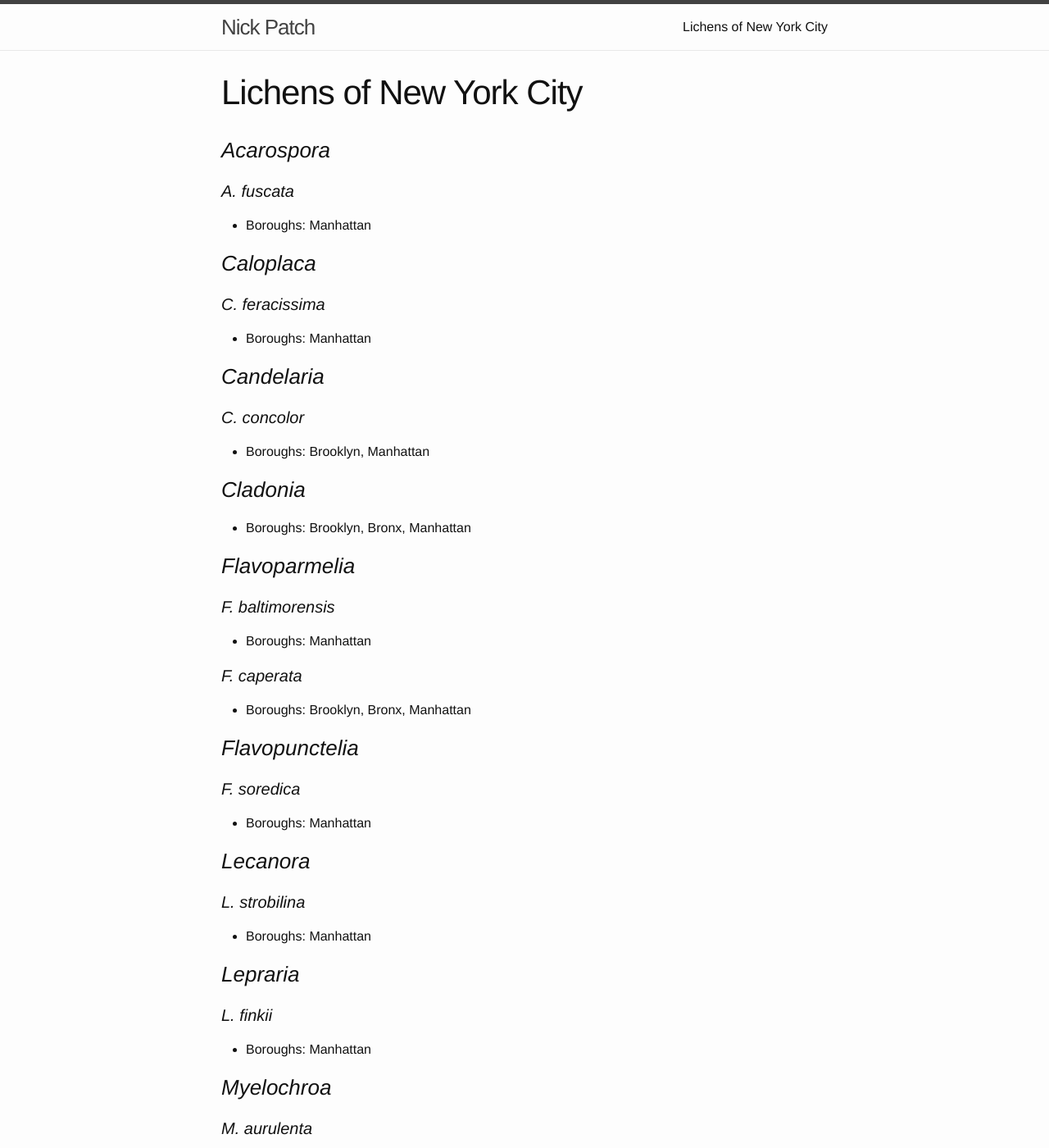
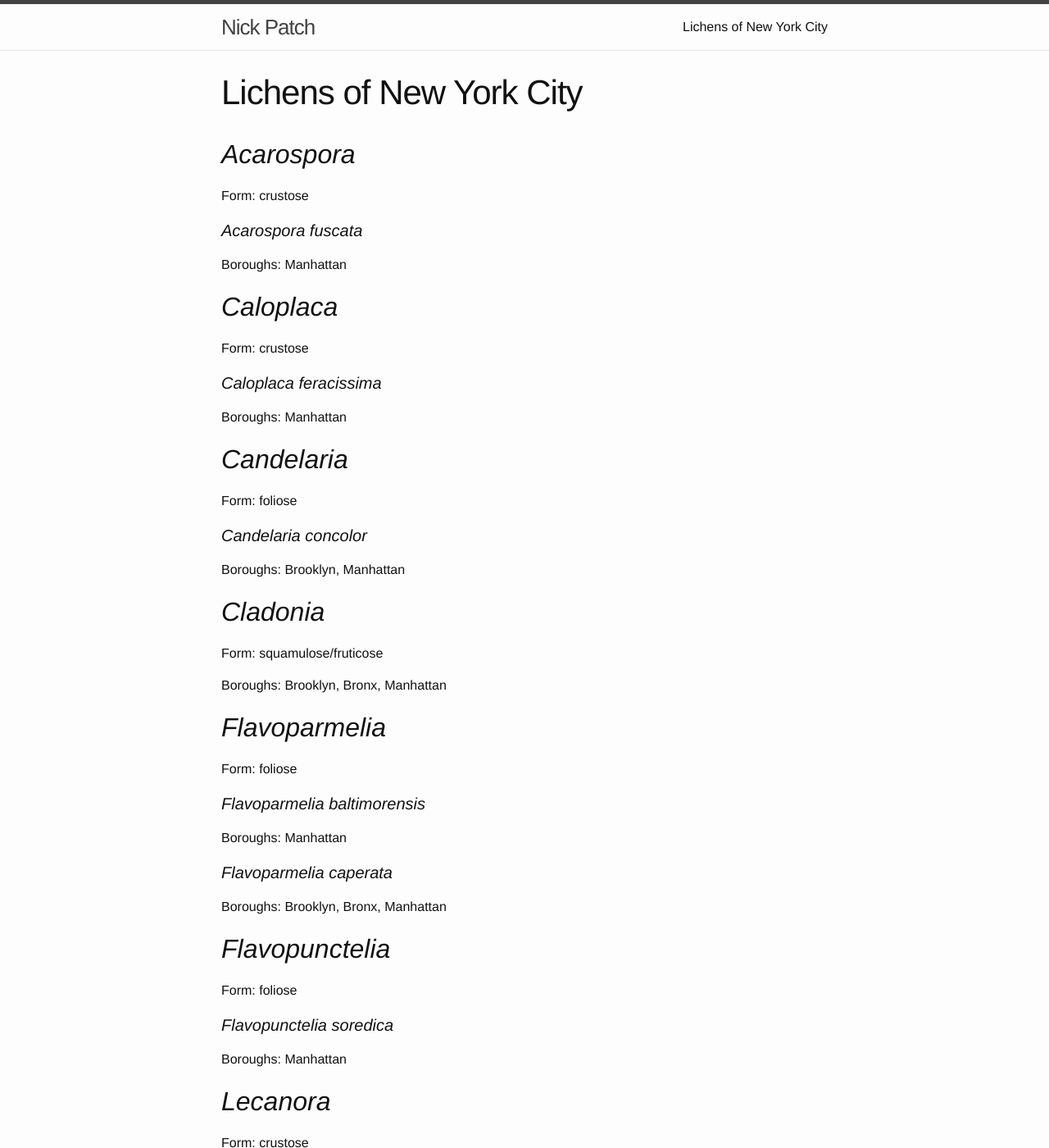
Before and after one commit to lichens-nyc/lichens-nyc.github.io, a Jekyll site: the page built from lichens-nyc.md, in a window 1280 px wide and 1400 px high. Shown: the whole window at 82% size. Built offline with Jekyll 4.4.1, drawn with Linux system fonts in a browser that asks for light colours; some of the changed text lies outside the part shown.

Commit message:
add lichen growth forms

```diff
--- a/_data/lichens-nyc.yaml
+++ b/_data/lichens-nyc.yaml
@@ -1,56 +1,69 @@
 - name: Acarospora
+  form: crustose
   species:
   - name: fuscata
     boroughs: [MA]
 - name: Caloplaca
+  form: crustose
   species:
   - name: feracissima
     boroughs: [MA]
 - name: Candelaria
+  form: foliose
   species:
   - name: concolor
     boroughs: [BK, MA]
 - name: Cladonia
+  form: squamulose/fruticose
   boroughs: [BK, BX, MA]
 - name: Flavoparmelia
+  form: foliose
   species:
   - name: baltimorensis
     boroughs: [MA]
   - name: caperata
     boroughs: [BK, BX, MA]
 - name: Flavopunctelia
+  form: foliose
   species:
   - name: soredica
     boroughs: [MA]
 - name: Lecanora
+  form: crustose
   species:
   - name: strobilina
     boroughs: [MA]
 - name: Lepraria
+  form: leprose
   species:
   - name: finkii
     boroughs: [MA]
 - name: Myelochroa
+  form: foliose
   species:
   - name: aurulenta
     boroughs: [MA]
 - name: Parmelia
+  form: foliose
   species:
   - name: sulcata
     boroughs: [BK, MA]
 - name: Parmotrema
+  form: foliose
   species:
   - name: hypotropum
     boroughs: [MA]
   - name: perlatum
     boroughs: [BK]
 - name: Phaeophyscia
+  form: foliose
   species:
   - name: adiastola
     boroughs: [MA]
   - name: rubropulchra
     boroughs: [MA]
 - name: Physcia
+  form: foliose
   species:
   - name: adscendens
     boroughs: [BK]
@@ -59,26 +72,32 @@
   - name: stellaris
     boroughs: [BK, MA]
 - name: Physciella
+  form: foliose
   species:
   - name: chloantha
     boroughs: [MA]
 - name: Punctelia
+  form: foliose
   species:
   - name: caseana
     boroughs: [MA]
   - name: rudecta
     boroughs: [BK, MA]
 - name: Rinodina
+  form: crustose
   boroughs: [BK]
 - name: Sarcogyne
+  form: crustose
   species:
   - name: clavus
     boroughs: [MA]
 - name: Trapelia
+  form: crustose
   species:
   - name: placodioides
     boroughs: [MA]
 - name: Xanthoparmelia
+  form: foliose
   species:
   - name: plittii
     boroughs: [MA]
--- a/lichens-nyc.md
+++ b/lichens-nyc.md
@@ -7,27 +7,26 @@ layout:    page
 {% assign boroughs = site.data.locations.boroughs %}
 
 {% for genus in site.data.lichens-nyc %}
-<h3><cite>{{ genus.name }}</cite></h3>
+<h2><cite>{{ genus.name }}</cite></h2>
+<p>
+  Form: {{ genus.form }}
+</p>
 {% if genus.species %}
 {% for species in genus.species %}
-<h4><cite>{{ genus.name | slice: 0 }}. {{ species.name }}</cite></h4>
-<ul>
-  <li>
-    Boroughs:
-    {% for borough in species.boroughs %}
-      {{ boroughs[borough] }}{% unless forloop.last %}, {% endunless %}
-    {% endfor %}
-  </li>
-</ul>
+<h4><cite>{{ genus.name }} {{ species.name }}</cite></h4>
+<p>
+  Boroughs:
+  {% for borough in species.boroughs %}
+    {{ boroughs[borough] }}{% unless forloop.last %}, {% endunless %}
+  {% endfor %}
+</p>
 {% endfor %}
 {% else %}
-<ul>
-  <li>
-    Boroughs:
-    {% for borough in genus.boroughs %}
-      {{ boroughs[borough] }}{% unless forloop.last %}, {% endunless %}
-    {% endfor %}
-  </li>
-</ul>
+<p>
+  Boroughs:
+  {% for borough in genus.boroughs %}
+    {{ boroughs[borough] }}{% unless forloop.last %}, {% endunless %}
+  {% endfor %}
+</p>
 {% endif %}
 {% endfor %}
```
